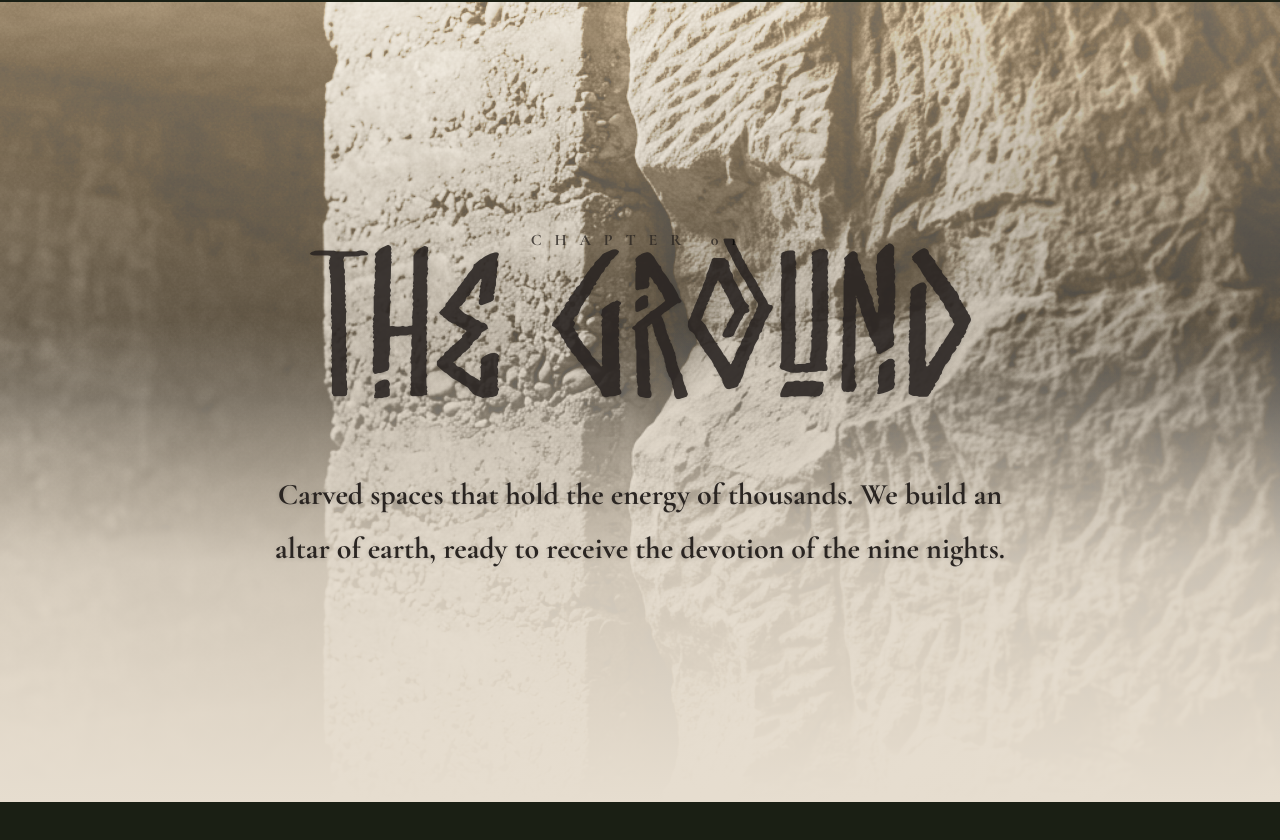
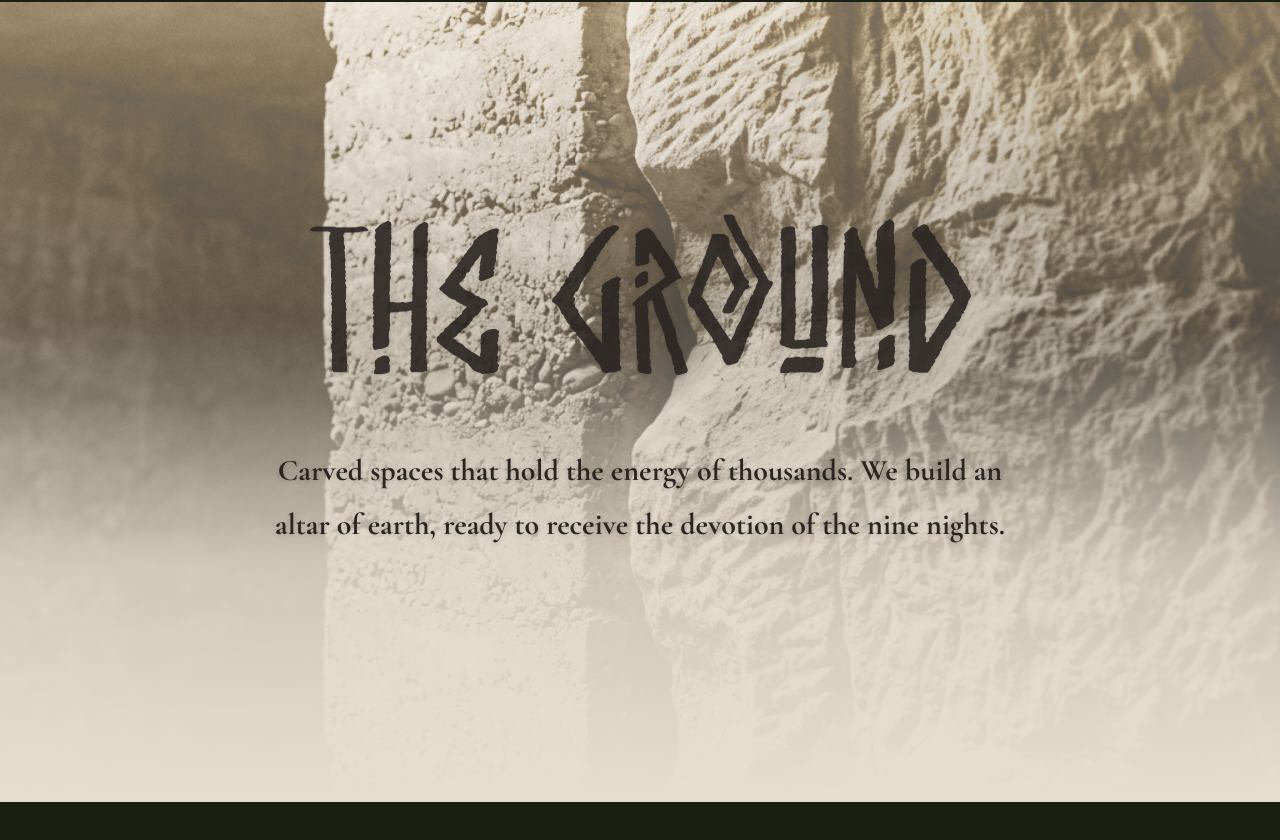
Before and after one commit to Antriksh27/Shunya-Chakra, a Next.js app: page / in a window 1280 px wide. Shown: the part 8958-9798 px from the top of the page. Built offline with nearby package versions, Linux system fonts and the light colour scheme.

Commit message:
Remove chapter numbering from experience cards

```diff
--- a/src/components/sections/AboutExperience.tsx
+++ b/src/components/sections/AboutExperience.tsx
@@ -113,9 +113,6 @@ export function AboutExperience() {
               {/* Title Content */}
               <div className="absolute inset-0 z-10 flex flex-col items-center justify-center pointer-events-none">
 
-                 <span className="font-cormorant text-charcoal/80 text-sm md:text-base uppercase tracking-[0.8em] mb-6 mix-blend-color-burn font-bold">
-                   Chapter {String(index + 1).padStart(2, '0')}
-                 </span>
 
                  {/* Massive Bleeding Typography */}
                  <h2 className="font-burowai text-[clamp(50px,15vw,350px)] text-charcoal leading-[0.75] mix-blend-color-burn opacity-90 drop-shadow-sm text-center whitespace-nowrap mb-12 transform scale-x-[1.1]">
```
